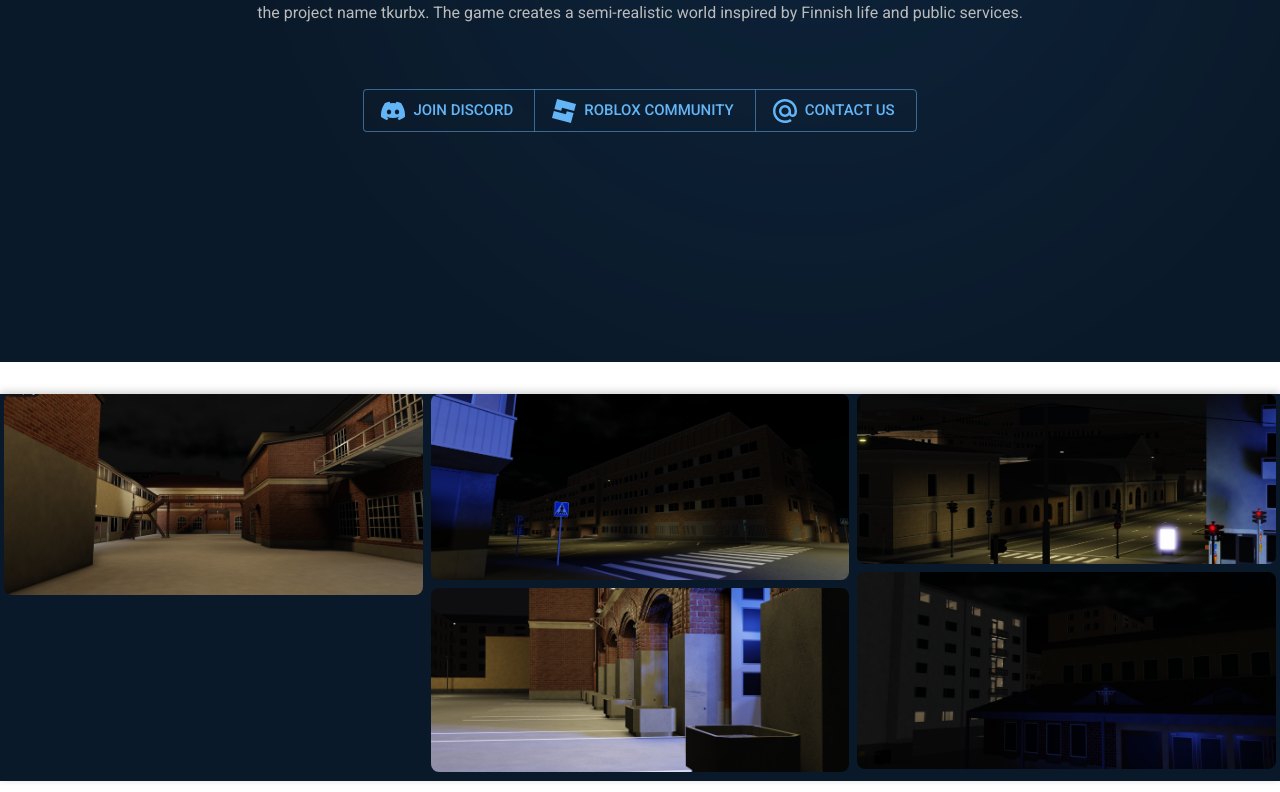
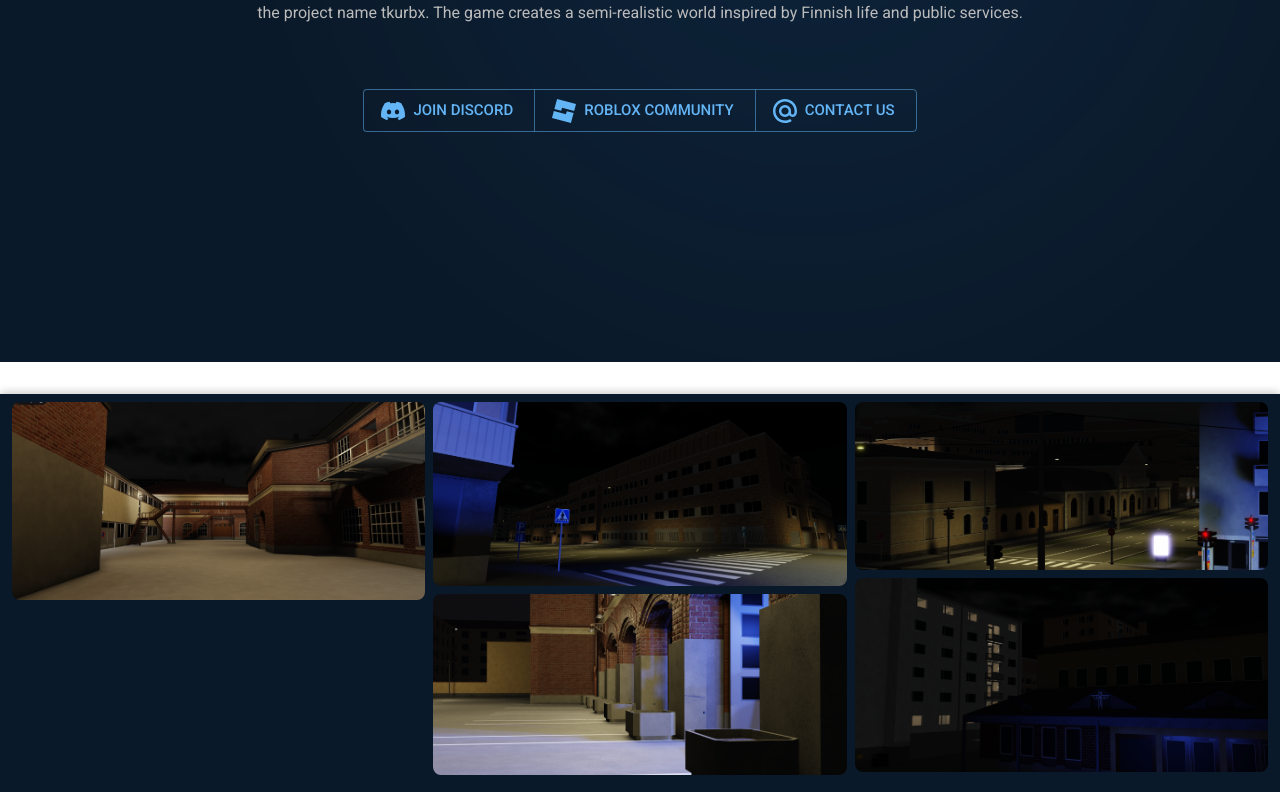
Before and after one commit to tkufi/home, a React (Vite) app: page / in a window 1280 px wide. Shown: the part 438-1230 px from the top of the page. Built offline with nearby package versions, Linux system fonts and the light colour scheme; some icons are missing.

Commit message:
add padding to the images

```diff
--- a/src/App.tsx
+++ b/src/App.tsx
@@ -92,6 +92,8 @@ function App() {
           flexFlow: 'column',
           alignItems: 'center',
           justifyContent: 'center',
+          px: 1,
+          py: 1,
         }}
       >
 
```
